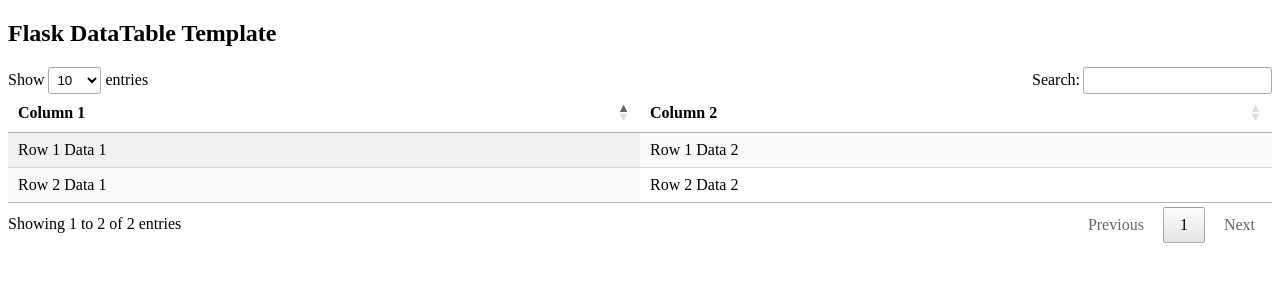
After one commit to m-muecke/flask-snippets, a Flask app: template DataTable/templates/index.html in a window 1280 px wide. The commit adds this page. Shown: the top 300 px of the page. Run offline with Flask 2, Linux system fonts and the light colour scheme; the template is opened without the code that fills it, so the values that code supplies are empty; some libraries are stand-ins or nearby versions.

Commit message:
added DataTable example

```diff
--- /dev/null
+++ b/DataTable/app.py
@@ -0,0 +1,13 @@
+from flask import Flask, render_template
+# local imports
+from config import app_config
+
+app = Flask(__name__)
+app.config.from_object(app_config['development'])
+
+@app.route("/", methods=['GET', 'POST'])
+def main() -> render_template:
+    return render_template('index.html')
+
+if __name__ == '__main__':
+    app.run()
--- /dev/null
+++ b/DataTable/templates/index.html
@@ -0,0 +1,42 @@
+<!DOCTYPE html>
+<html lang="en">
+  <head>
+    <!-- Required meta tags -->
+    <meta charset="utf-8">
+    <meta name="viewport" content="width=device-width, initial-scale=1, shrink-to-fit=no">
+    <!-- DataTable css -->
+    <link rel="stylesheet" type="text/css" href="https://cdn.datatables.net/1.10.21/css/jquery.dataTables.css">
+    <!-- local css -->
+    <link rel="stylesheet" type="text/css" href="{{ url_for('static', filename='css/style.css') }}" />
+    <!-- Title -->
+    <title>Flask DataTable Template</title>
+  </head>
+  <body>
+    <h2>Flask DataTable Template</h2>
+    <table id="table_id" class="display">
+      <thead>
+        <tr>
+          <th>Column 1</th>
+          <th>Column 2</th>
+        </tr>
+      </thead>
+      <tbody>
+        <tr>
+          <td>Row 1 Data 1</td>
+          <td>Row 1 Data 2</td>
+        </tr>
+        <tr>
+          <td>Row 2 Data 1</td>
+          <td>Row 2 Data 2</td>
+        </tr>
+      </tbody>
+    </table>
+    <script src="https://ajax.googleapis.com/ajax/libs/jquery/3.5.1/jquery.min.js"></script>
+    <script type="text/javascript" charset="utf8" src="https://cdn.datatables.net/1.10.21/js/jquery.dataTables.js"></script>
+    <script type="text/javascript">
+      $(document).ready( function () {
+        $('#table_id').DataTable();
+      });
+    </script>
+  </body>
+</html>
--- a/altair/templates/index.html
+++ b/altair/templates/index.html
@@ -10,6 +10,7 @@
     <title>Flask altair Template</title>
   </head>
   <body>
+    <h2>Flask altair Template</h2>
     <div id="altair"></div>
     <!-- Altair/Vega-Lite  -->
     <script src="https://cdn.jsdelivr.net/npm/vega@5"></script>
```
Also changed, not shown: DataTable/config.py (added, +16 -0 lines), DataTable/static/css/style.css (added).
